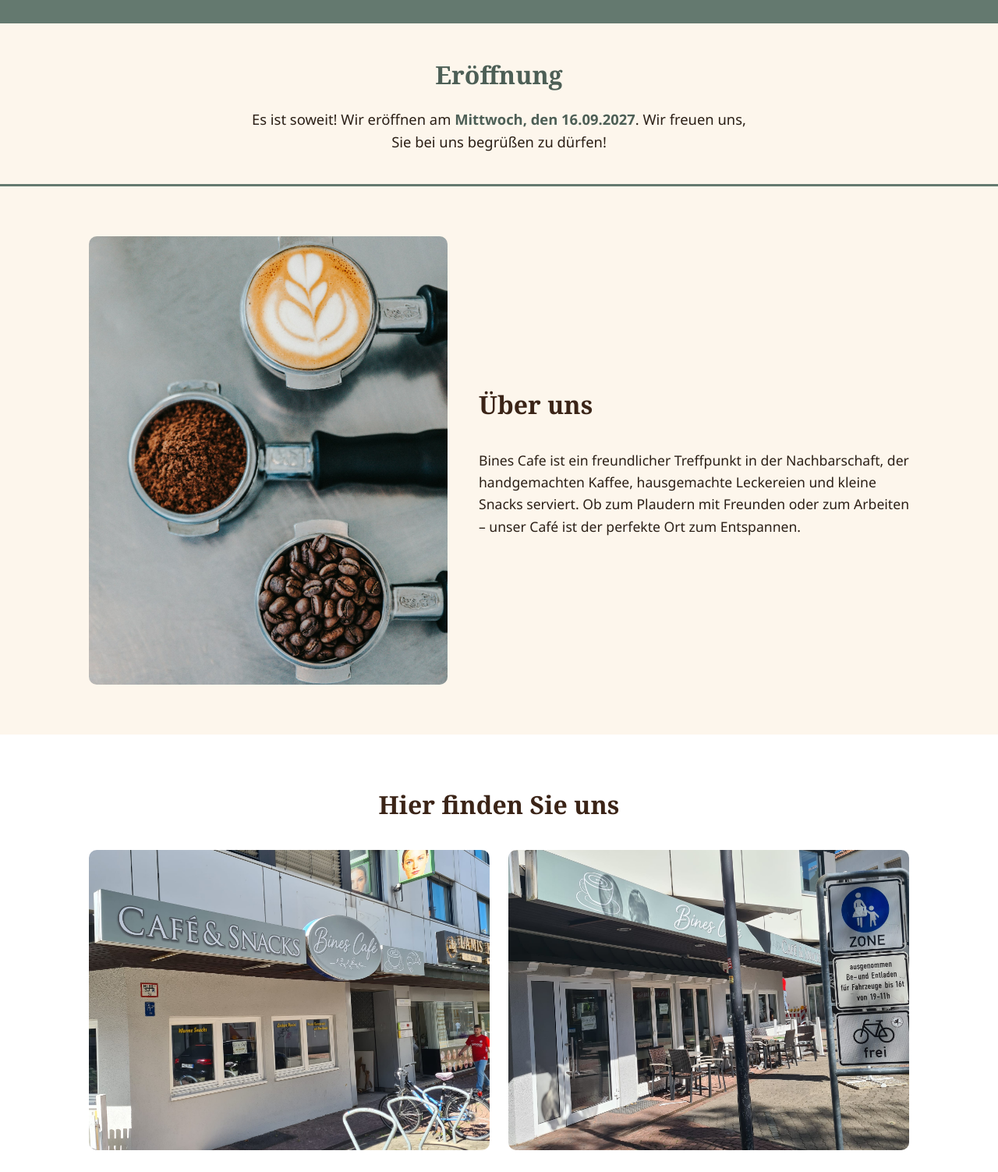
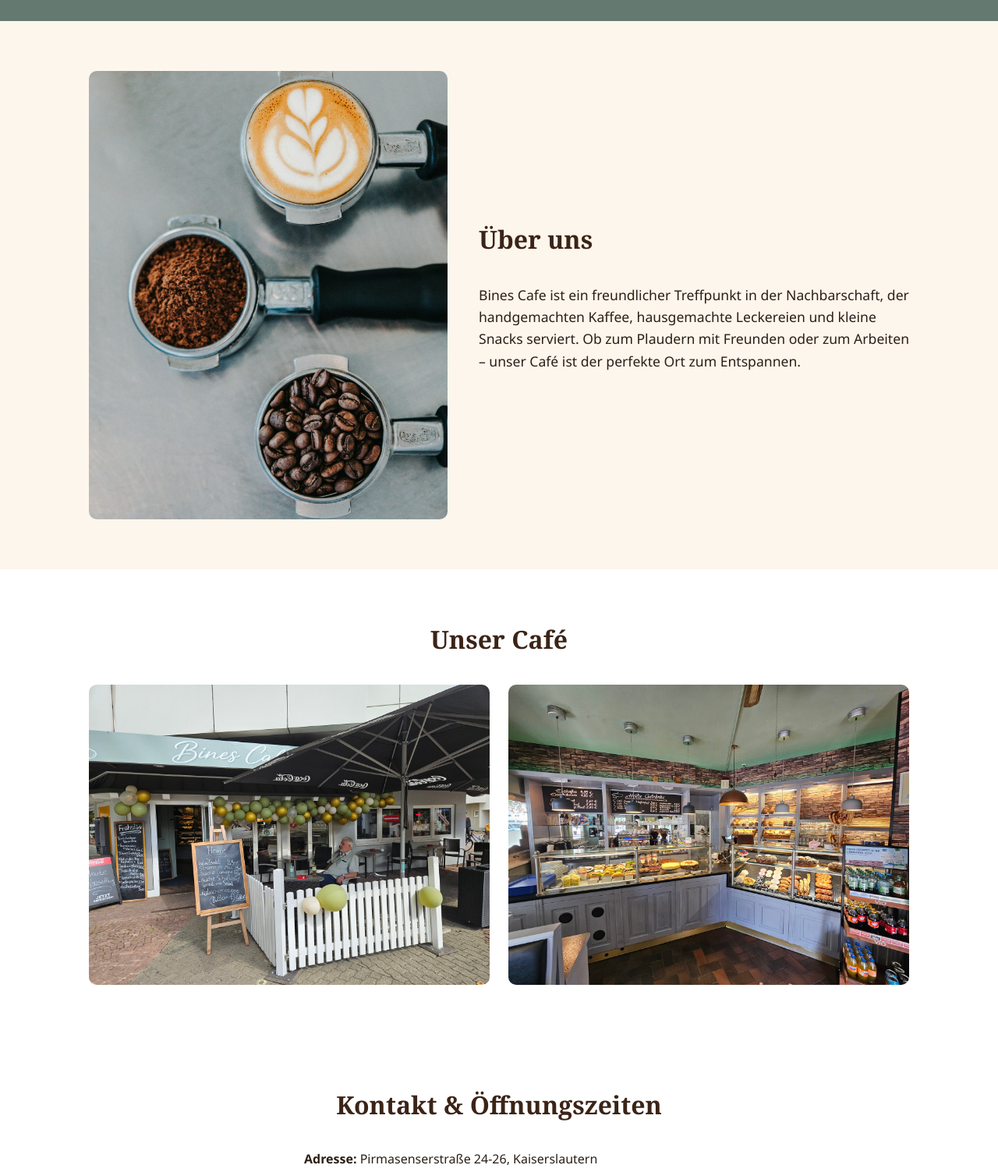
Before and after one commit to Ubberx/BinesCafeWebpage, a plain HTML site: page index.html in a window 1280 px wide. Shown: the part 280-1783 px from the top of the page at 78% size. Drawn offline with Linux system fonts and the light colour scheme.

Commit message:
Removed Eröffnung and changed pictures

```diff
--- a/css/style.css
+++ b/css/style.css
@@ -133,30 +133,6 @@ section h2 {
   color: var(--cream);
 }
 
-/* ---------- Opening Announcement ---------- */
-.opening {
-  background: var(--cream);
-  border-top: 3px solid var(--sage);
-  border-bottom: 3px solid var(--sage);
-  padding: 2.5rem 1.5rem;
-  text-align: center;
-}
-
-.opening h2 {
-  color: var(--sage-dark);
-  margin-bottom: 1rem;
-}
-
-.opening p {
-  font-size: 1.15rem;
-  max-width: 650px;
-  margin: 0 auto;
-}
-
-.opening strong {
-  color: var(--sage-dark);
-}
-
 /* ---------- About ---------- */
 .about {
   padding: 4rem 1.5rem;
@@ -192,7 +168,7 @@ section h2 {
 
 .gallery-grid {
   display: grid;
-  grid-template-columns: repeat(auto-fit, minmax(280px, 1fr));
+  grid-template-columns: 1fr 1fr;
   gap: 1.5rem;
   max-width: var(--max-width);
   margin: 0 auto;
@@ -285,4 +261,8 @@ section h2 {
   .about-image {
     aspect-ratio: 16 / 9;
   }
+
+  .gallery-grid {
+    grid-template-columns: 1fr;
+  }
 }
--- a/index.html
+++ b/index.html
@@ -33,17 +33,6 @@
     </div>
   </section>
 
-  <!-- Opening Announcement Section -->
-  <section id="opening" class="opening">
-    <div class="container">
-      <h2>Eröffnung</h2>
-      <p>
-        Es ist soweit! Wir eröffnen am <strong>Mittwoch, den 16.09.2027</strong>.
-        Wir freuen uns, Sie bei uns begrüßen zu dürfen!
-      </p>
-    </div>
-  </section>
-
   <!-- About Section -->
   <section id="about" class="about">
     <div class="container about-grid">
@@ -63,10 +52,10 @@
   <!-- Gallery Section -->
   <section id="gallery" class="gallery">
     <div class="container">
-      <h2>Hier finden Sie uns</h2>
+      <h2>Unser Café</h2>
       <div class="gallery-grid">
-        <img src="images/cafe_pic1.jpeg" alt="Eingang von Bines Café mit Schriftzug „Café &amp; Snacks“" class="gallery-img">
-        <img src="images/cafe_pic2.jpeg" alt="Außenbereich von Bines Café mit Sitzplätzen" class="gallery-img">
+        <img src="images/outdoor1.jpg" alt="Außenbereich von Bines Café mit Sitzplätzen und Eröffnungsdekoration" class="gallery-img">
+        <img src="images/inside1.jpg" alt="Theke von Bines Café mit Gebäck- und Getränkeauswahl" class="gallery-img">
       </div>
     </div>
   </section>
```
Also changed, not shown: images/cafe_pic1.jpeg (deleted), images/cafe_pic2.jpeg (deleted), images/inside1.jpg (added), images/inside2.jpg (added), images/outdoor1.jpg (added), images/outdoor2.jpg (added).
